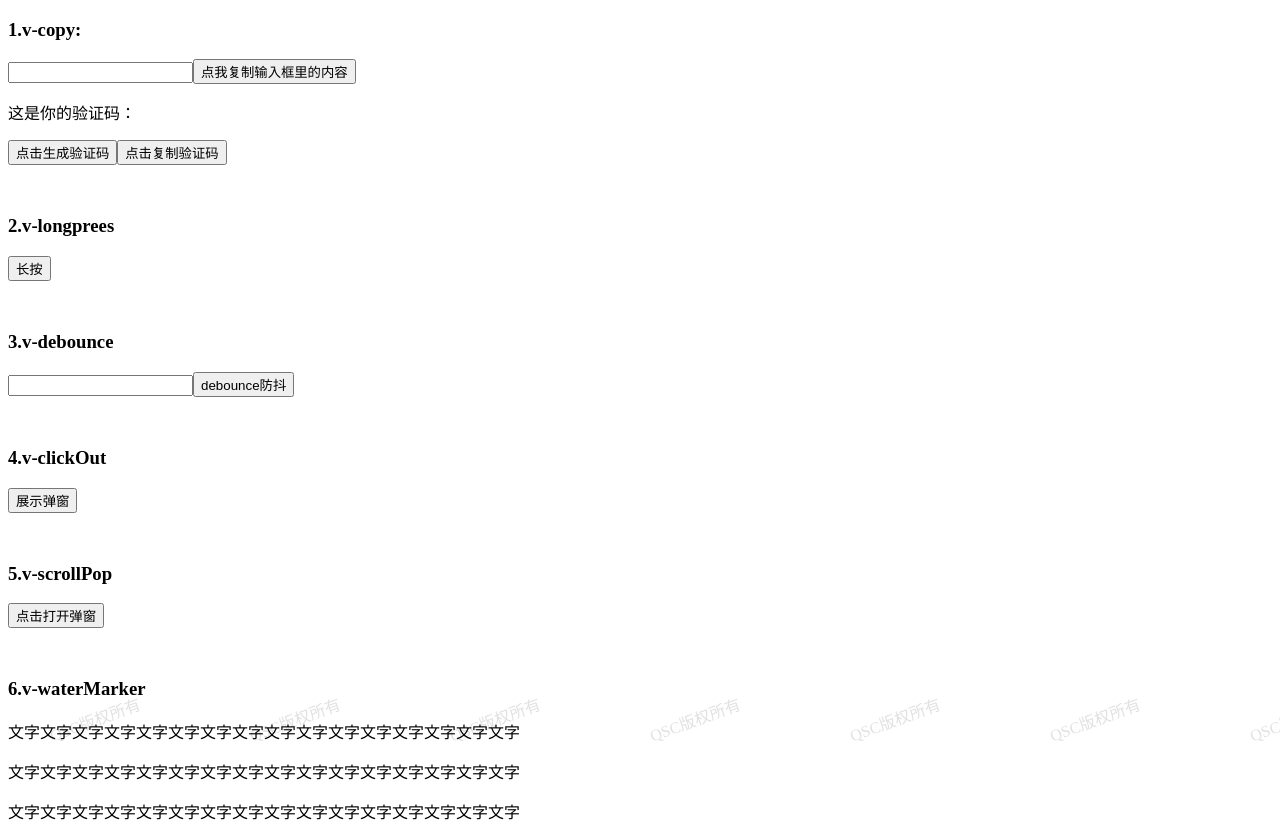
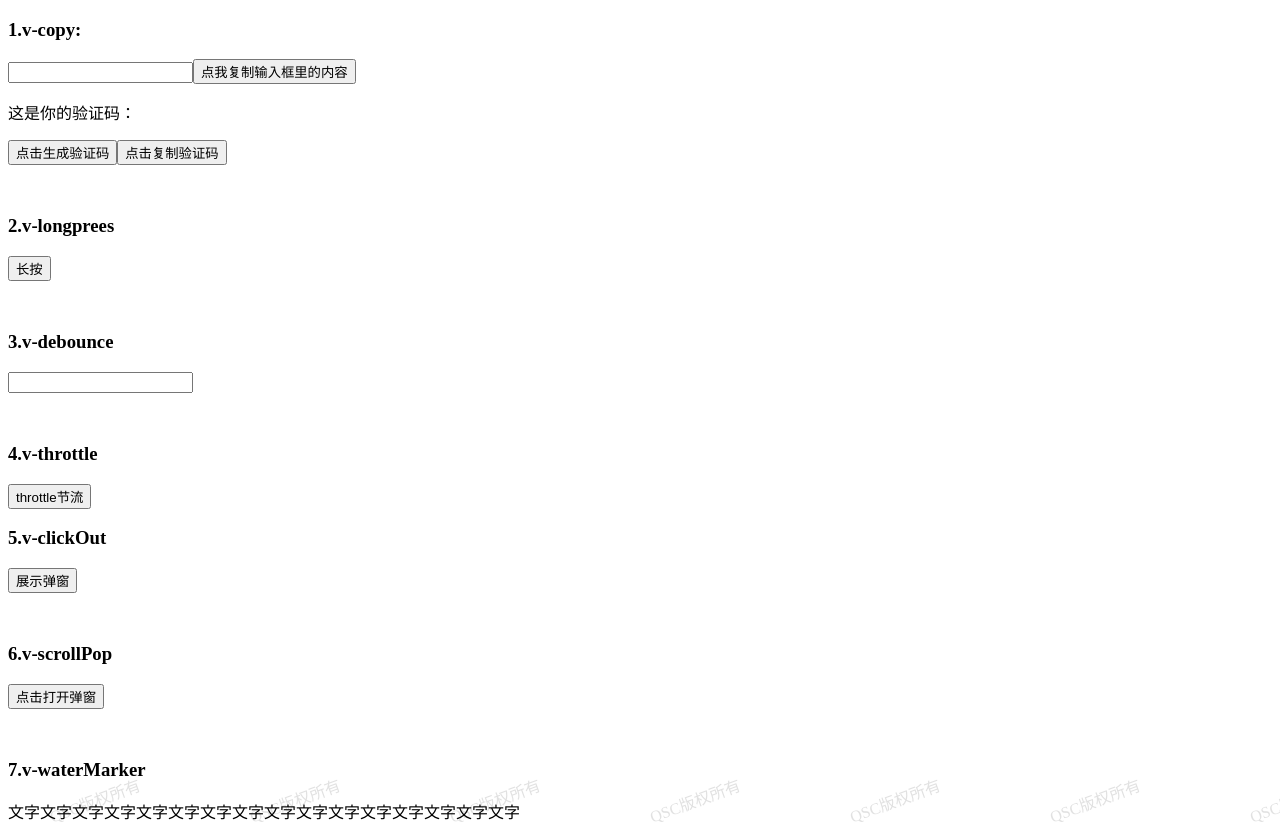
Before and after one commit to Huangwanbin/vue-directives, a Vue app: page /#/ in a window 1280 px wide. Shown: the top 824 px of the page. Built offline with nearby package versions, Linux system fonts and the light colour scheme.

Commit message:
add throttle

```diff
--- a/public/index.html
+++ b/public/index.html
@@ -3,7 +3,7 @@
   <head>
     <meta charset="utf-8">
     <meta http-equiv="X-UA-Compatible" content="IE=edge">
-    <meta name="viewport" content="width=device-width,initial-scale=1.0">
+    <meta name="viewport" content="width=device-width, initial-scale=1.0, maximum-scale=1.0, user-scalable=0">
     <link rel="icon" href="<%= BASE_URL %>favicon.ico">
     <title><%= htmlWebpackPlugin.options.title %></title>
   </head>
--- a/src/directives/directive.js
+++ b/src/directives/directive.js
@@ -1,20 +1,22 @@
+// import draggable from './spare/draggable'
 import copy from './copy.js'
 import longpress from './longpress'
 import debounce from './debounce'
+import throttle from './throttle'
 import clickOut from './clickOut'
 import scrollPop from './scrollPop'
 import waterMarker from './waterMarker'
-import draggable from './draggable'
 import sensor from './sensor'
 // 自定义指令
 const directives = {
+  // draggable,
   copy,
   longpress,
   debounce,
+  throttle,
   clickOut,
   scrollPop,
   waterMarker,
-  draggable,
   sensor
 }
 
--- /dev/null
+++ b/src/directives/throttle.js
@@ -0,0 +1,23 @@
+const throttle = {
+    bind:function (el,binding) {
+        if (!binding.expression||typeof binding.value !== 'function') return
+        el._flag = true;
+        el._timer = null
+        el.handler = function () {
+            // console.log('el',Object.keys(el),Object.values(el));
+            if (!el._flag) return;
+            el._flag && binding.value()
+            el._flag = false
+            el._timer && clearTimeout(el.timer)
+            el._timer = setTimeout(() => {
+                el._flag = true;
+            }, 3000);
+        }
+        el.addEventListener('click',el.handler)
+    },
+    unbind:function (el,binding) {
+        el.removeEventListener('click',el.handler)
+    }
+}
+
+export default throttle
--- a/src/views/Home.vue
+++ b/src/views/Home.vue
@@ -18,11 +18,15 @@
     <div class="debounce">
       <h3>3.v-debounce</h3>
       <input type="text" v-debounce="debounce">
-      <button v-debounce="debounce">debounce防抖</button>
+    </div>
+
+    <div class="throttle">
+      <h3>4.v-throttle</h3>
+      <button v-throttle="throttle">throttle节流</button>
     </div>
 
     <div class="clickOut">
-      <h3>4.v-clickOut</h3>
+      <h3>5.v-clickOut</h3>
       <button @click="isImgShow = true">展示弹窗</button>
     </div>
     <div v-clickOut="clickImgOut" v-if="isImgShow" class="pop">
@@ -35,7 +39,7 @@
     </div>
 
     <div class="scrollPop">
-      <h3>5.v-scrollPop</h3>
+      <h3>6.v-scrollPop</h3>
       <button @click="isScrollPopShow = true">点击打开弹窗</button>
       <div class="scroll-pop" v-if="isScrollPopShow" v-scrollPop>
         <button class="close" @click="isScrollPopShow = false">X</button>
@@ -68,7 +72,7 @@
     </div>
 
     <div class="waterMarker" v-waterMarker="{text:'QSC版权所有',textColor:'rgba(180, 180, 180, 0.4)'}">
-      <h3>6.v-waterMarker</h3>
+      <h3>7.v-waterMarker</h3>
       <p>文字文字文字文字文字文字文字文字文字文字文字文字文字文字文字文字</p>
       <p>文字文字文字文字文字文字文字文字文字文字文字文字文字文字文字文字</p>
       <p>文字文字文字文字文字文字文字文字文字文字文字文字文字文字文字文字</p>
@@ -79,10 +83,6 @@
       <p>文字文字文字文字文字文字文字文字文字文字文字文字文字文字文字文字</p>
       <p>文字文字文字文字文字文字文字文字文字文字文字文字文字文字文字文字</p>
       <p>文字文字文字文字文字文字文字文字文字文字文字文字文字文字文字文字</p>
-    </div>
-
-    <div class="draggable" v-draggable>
-      <h3>7.v-draggable</h3>
     </div>
 
     <div class="sensor">
@@ -126,6 +126,9 @@
     },
     debounce(){
       console.log('debounce 防抖')
+    },
+    throttle(){
+      console.log('throttle 节流')
     },
     clickme(){
       window.location.href = 'https://www.baidu.com'
```
Also changed, not shown: src/directives/spare/draggable.js (renamed from src/directives/draggable.js).
